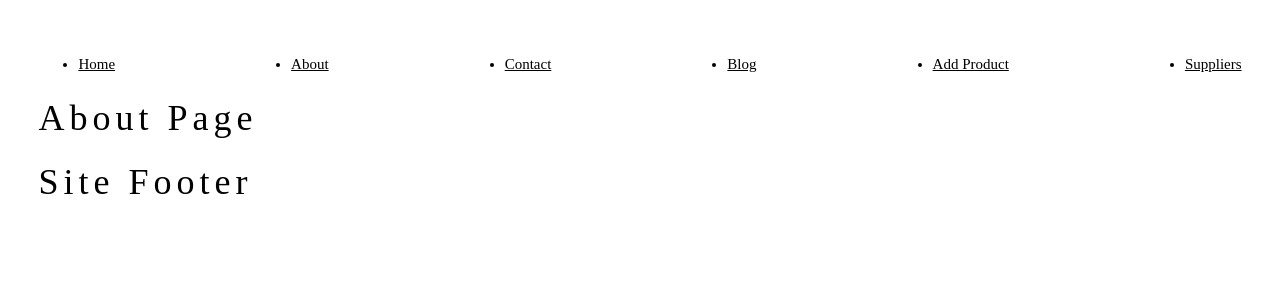
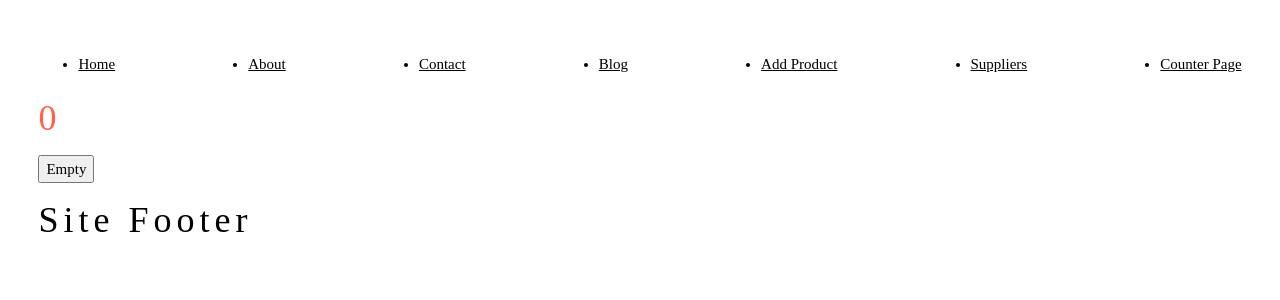
Before and after one commit to yakintech/tech-career-react-tutorial, a React (Create React App) app: page /about in a window 1280 px wide. Shown: the top 300 px of the page. Built offline with nearby package versions, Linux system fonts and the light colour scheme.

Commit message:
context sample

```diff
--- a/src/App.js
+++ b/src/App.js
@@ -8,6 +8,7 @@ import ProductPage from "./effect/ProductPage"
 import AddProduct from "./effect/AddProduct"
 import SupplierPage from "./routerSample/pages/SupplierPage"
 import SupplierDetail from "./routerSample/pages/SupplierDetail"
+import CounterPage from "./routerSample/pages/CounterPage"
 
 
 function App() {
@@ -23,6 +24,8 @@ function App() {
                 <li><Link to='/blog'>Blog</Link></li>
                 <li><Link to='/addproduct'>Add Product</Link></li>
                 <li><Link to='/suppliers'>Suppliers</Link></li>
+                <li><Link to='/counterpage'>Counter Page</Link></li>
+
 
             </ul>
         </nav>
@@ -34,6 +37,7 @@ function App() {
             <Route path="/addproduct" element={<AddProduct />} />
             <Route path="/suppliers" element={<SupplierPage />} />
             <Route path="/suppliers/:id" element={<SupplierDetail />} />
+            <Route path="/counterpage" element={<CounterPage />} />
             <Route path="*" element={<NotFound />} />
 
         </Routes>
--- /dev/null
+++ b/src/context/CounterContext.js
@@ -0,0 +1,14 @@
+//burada ben global state tanımlayacağım!!
+import { createContext, useState } from "react";
+
+export const CounterContext = createContext(null);
+
+export const CounterProvider = ({children}) => {
+
+    //global stateimi buraya tanımlıyorum!
+    const [counter, setCounter] = useState(0);
+
+
+    return <CounterContext.Provider value={{counter, setCounter}}>{children}</CounterContext.Provider>
+
+}
--- a/src/index.js
+++ b/src/index.js
@@ -1,12 +1,16 @@
 import ReactDOM from 'react-dom/client';
 import App from './App';
 import { BrowserRouter } from 'react-router-dom';
+import { CounterProvider } from './context/CounterContext';
 
 
 const root = ReactDOM.createRoot(document.getElementById('root'));
 root.render(
-  <BrowserRouter>
-    <App></App>
-  </BrowserRouter>
+  <CounterProvider>
+    <BrowserRouter>
+      <App></App>
+    </BrowserRouter>
+  </CounterProvider>
+
 
 );
--- a/src/routerSample/pages/About.jsx
+++ b/src/routerSample/pages/About.jsx
@@ -1,8 +1,13 @@
-import React from 'react'
+import React, { useContext } from 'react'
+import { CounterContext } from '../../context/CounterContext'
 
 function About() {
+
+ const {counter, setCounter} =  useContext(CounterContext)
+
   return (<>
-    <h1>About Page</h1>
+  <h1 style={{color:'tomato'}}>{counter}</h1>
+  <button onClick={() => setCounter(0)}>Empty</button>
   </>
   )
 }
--- /dev/null
+++ b/src/routerSample/pages/CounterPage.jsx
@@ -0,0 +1,15 @@
+import React, { useContext } from 'react'
+import { CounterContext } from '../../context/CounterContext'
+
+function CounterPage() {
+
+  const {counter, setCounter} = useContext(CounterContext);
+
+  return (<>
+    <h1>{counter}</h1>
+    <button onClick={() => setCounter(counter + 1)}>Increase</button>
+  </>
+  )
+}
+
+export default CounterPage
```
